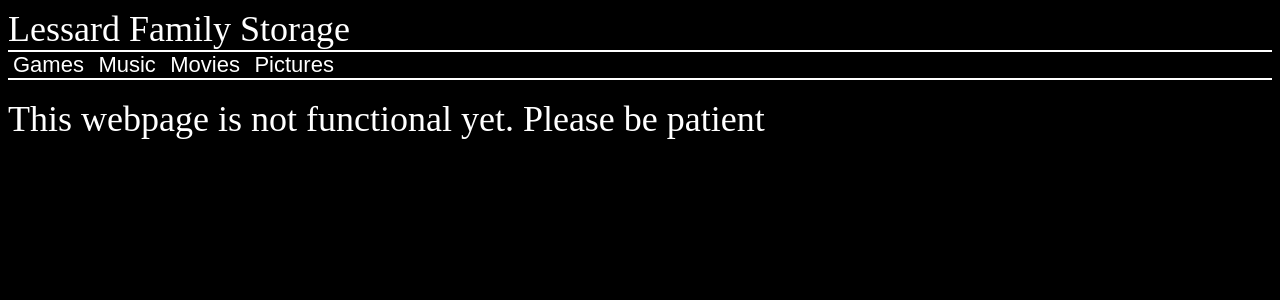
After one commit to TheLessards/thelessards.github.io, a PHP site: page /games.html in a window 1280 px wide. The commit adds this page. Shown: the top 300 px of the page. Run offline with PHP 8.4, Linux system fonts and the light colour scheme.

Commit message:
Overhaul

```diff
--- /dev/null
+++ b/games.html
@@ -0,0 +1,24 @@
+<!DOCTYPE HTML>
+<html>
+<head>
+	<title>BP Storage</title>
+	<meta http-equiv="content-type" content="text/html; charset=utf-8">
+	<meta name="viewport" content="width=device-width, initial-scale=1">
+	<link rel="stylesheet" href="main.css" type="text/css">
+</head>
+<body>
+<div id="top" class="header">
+	<a class="header-title" href="index.html">Lessard Family Storage</a>
+	<div class="header-links">
+		<a href="games.html">Games</a>
+		<a href="music.html">Music</a>
+		<a href="movies.html">Movies</a>
+		<a href="pictures.html">Pictures</a>
+	</div>
+</div>
+<br />
+<span class="notonline">
+This webpage is not functional yet. Please be patient
+</span>
+</body>
+</html>
--- a/main.css
+++ b/main.css
@@ -22,6 +22,12 @@ html{
 	font-size: 22px;
 	text-decoration: none;
 	padding:5px;
+}
+.notonline{
+	font-family: Prototype;
+	font-size: 36px;
+	color: #ffffff;
+	text-decoration: none;
 }
 .block-normal{
 	background:#000000;
```
Also changed, not shown: movies.html (added, +24 -0 lines), music.html (added, +24 -0 lines), pictures.html (added, +24 -0 lines).
